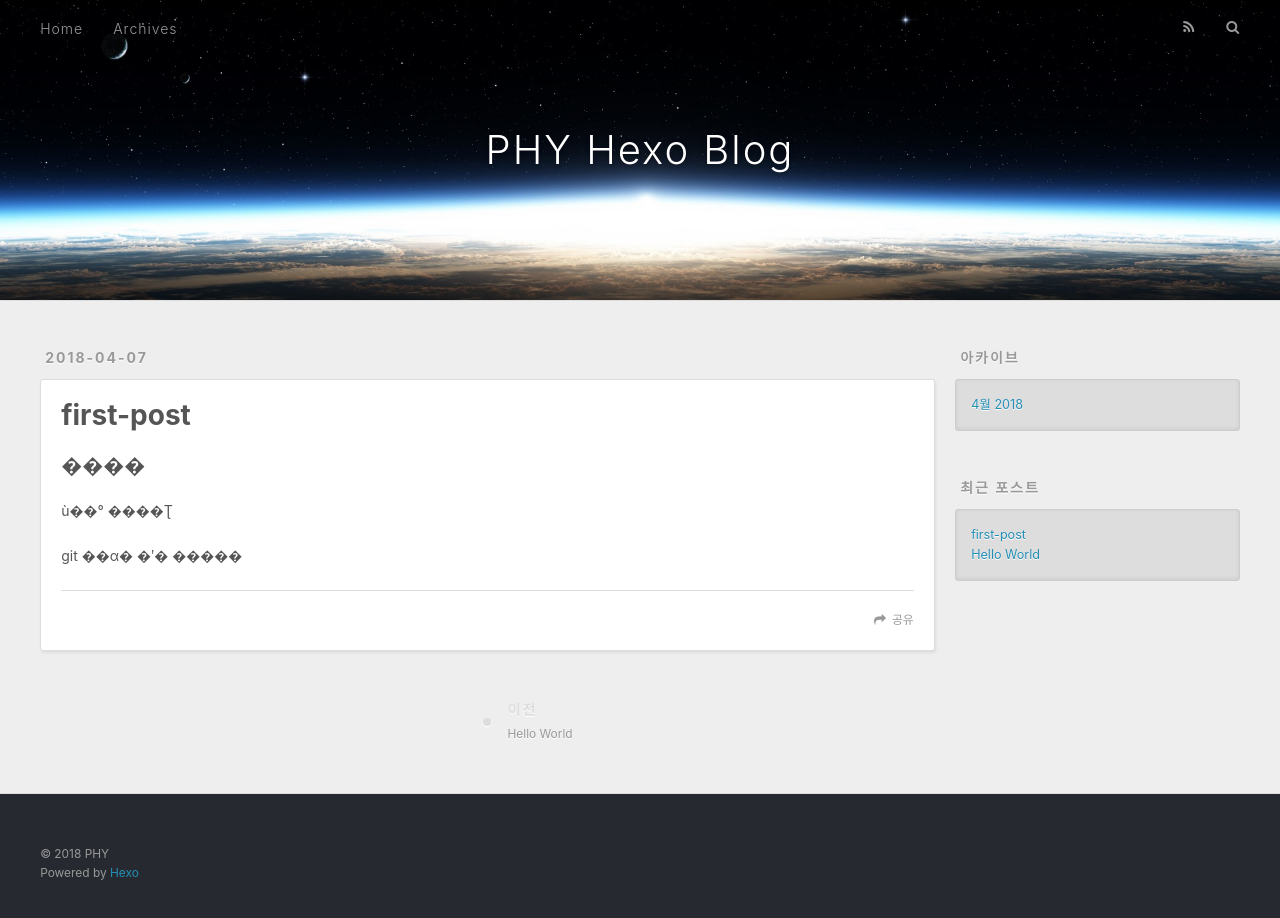
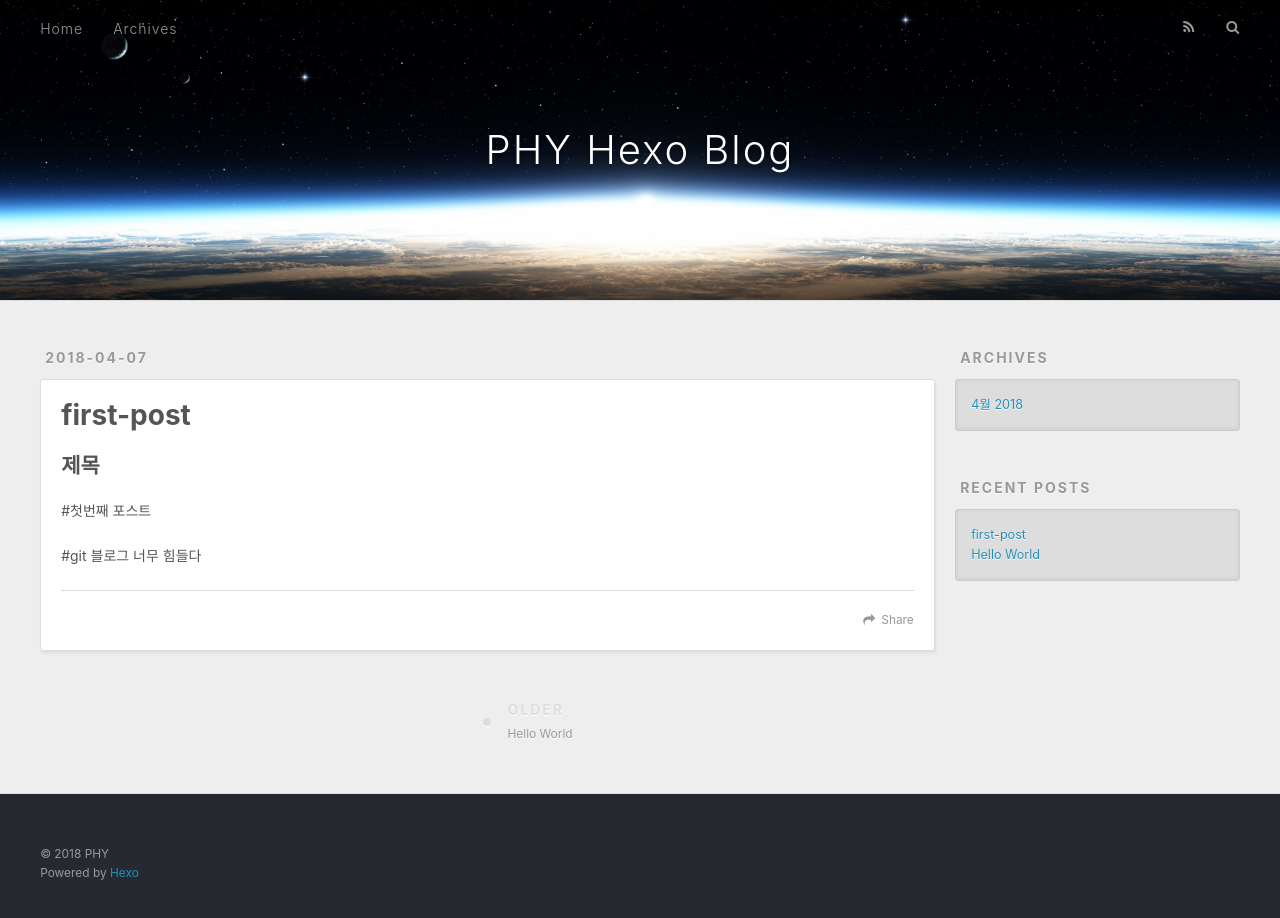
Before and after one commit to SeaPHY/refactored-palm-tree, a plain HTML site: page 2018/04/07/first-post/index.html in a window 1280 px wide. Drawn offline with nearby package versions, Linux system fonts and the light colour scheme.

Commit message:
Site updated: 2018-04-08 00:34:57

```diff
--- a/2018/04/07/first-post/index.html
+++ b/2018/04/07/first-post/index.html
@@ -7,17 +7,17 @@
 
   <title>first-post | PHY Hexo Blog</title>
   <meta name="viewport" content="width=device-width, initial-scale=1, maximum-scale=1">
-  <meta name="description" content="����ù��° ����Ʈ git ��α� �ʹ� �����">
+  <meta name="description" content="제목#첫번째 포스트 #git 블로그 너무 힘들다">
 <meta property="og:type" content="article">
 <meta property="og:title" content="first-post">
 <meta property="og:url" content="https://seaphy.github.io/2018/04/07/first-post/index.html">
 <meta property="og:site_name" content="PHY Hexo Blog">
-<meta property="og:description" content="����ù��° ����Ʈ git ��α� �ʹ� �����">
-<meta property="og:locale" content="ko">
-<meta property="og:updated_time" content="2018-04-07T13:28:14.687Z">
+<meta property="og:description" content="제목#첫번째 포스트 #git 블로그 너무 힘들다">
+<meta property="og:locale" content="Ko">
+<meta property="og:updated_time" content="2018-04-07T15:31:58.610Z">
 <meta name="twitter:card" content="summary">
 <meta name="twitter:title" content="first-post">
-<meta name="twitter:description" content="����ù��° ����Ʈ git ��α� �ʹ� �����">
+<meta name="twitter:description" content="제목#첫번째 포스트 #git 블로그 너무 힘들다">
 
     <link rel="alternate" href="/atom.xml" title="PHY Hexo Blog" type="application/atom+xml">
 
@@ -55,7 +55,7 @@
 
           <a id="nav-rss-link" class="nav-icon" href="/atom.xml" title="RSS Feed"></a>
 
-        <a id="nav-search-btn" class="nav-icon" title="검색"></a>
+        <a id="nav-search-btn" class="nav-icon" title="Search"></a>
       </nav>
       <div id="search-form-wrap">
         <form action="//google.com/search" method="get" accept-charset="UTF-8" class="search-form"><input type="search" name="q" class="search-form-input" placeholder="Search"><button type="submit" class="search-form-submit">&#xF002;</button><input type="hidden" name="sitesearch" value="https://seaphy.github.io"></form>
@@ -86,13 +86,13 @@
 
     <div class="article-entry" itemprop="articleBody">
 
-        <h2 id="����"><a href="#����" class="headerlink" title="����"></a>����</h2><p>ù��° ����Ʈ</p>
-<p>git ��α� �ʹ� �����</p>
+        <h2 id="제목"><a href="#제목" class="headerlink" title="제목"></a>제목</h2><p>#첫번째 포스트</p>
+<p>#git 블로그 너무 힘들다</p>
 
 
     </div>
     <footer class="article-footer">
-      <a data-url="https://seaphy.github.io/2018/04/07/first-post/" data-id="cjfpfvjr600017cho1quhp3od" class="article-share-link">공유</a>
+      <a data-url="https://seaphy.github.io/2018/04/07/first-post/" data-id="cjfpi2k8f0000o0hopy2pcgxz" class="article-share-link">Share</a>
 
 
     </footer>
@@ -103,7 +103,7 @@
 
 
     <a href="/2018/04/07/hello-world/" id="article-nav-older" class="article-nav-link-wrap">
-      <strong class="article-nav-caption">이전</strong>
+      <strong class="article-nav-caption">Older</strong>
       <div class="article-nav-title">Hello World</div>
     </a>
 
@@ -126,7 +126,7 @@
 
 
   <div class="widget-wrap">
-    <h3 class="widget-title">아카이브</h3>
+    <h3 class="widget-title">Archives</h3>
     <div class="widget">
       <ul class="archive-list"><li class="archive-list-item"><a class="archive-list-link" href="/archives/2018/04/">4월 2018</a></li></ul>
     </div>
@@ -136,7 +136,7 @@
 
 
   <div class="widget-wrap">
-    <h3 class="widget-title">최근 포스트</h3>
+    <h3 class="widget-title">Recent Posts</h3>
     <div class="widget">
       <ul>
 
```
Also changed, not shown: 2018/04/07/hello-world/index.html (+6 -6 lines), archives/2018/04/index.html (+5 -5 lines), archives/2018/index.html (+5 -5 lines), archives/index.html (+5 -5 lines), index.html (+8 -8 lines).
